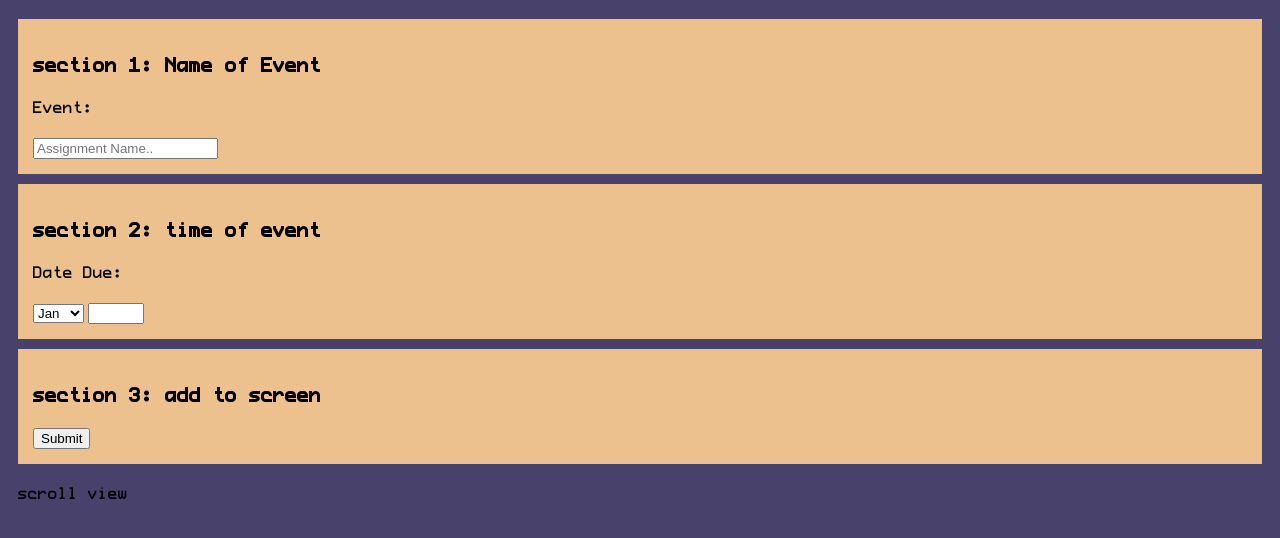
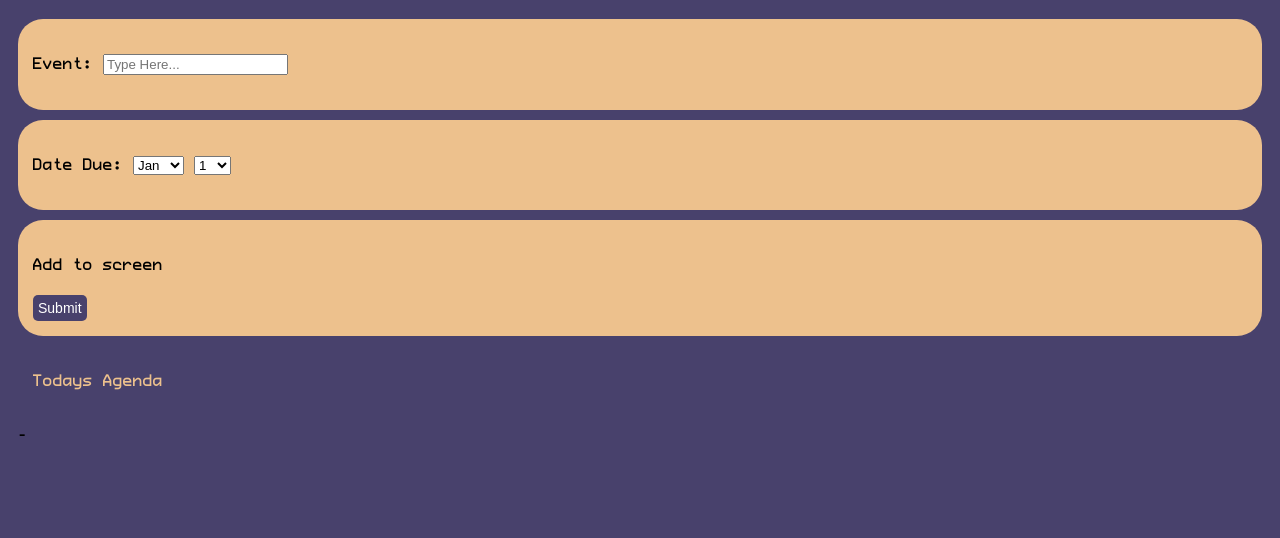
Before and after one commit to Sergio-Chiquete-Castro/Reminder-, a plain HTML site: page index.html in a window 1280 px wide. Shown: the part 56-594 px from the top of the page. Drawn offline with Linux system fonts and the light colour scheme.

Commit message:
Add files via upload

```diff
--- a/index.html
+++ b/index.html
@@ -1,100 +1,131 @@
 <!DOCTYPE html>
 <html>
+  <head>
+    <meta charset="UTF-8" />
+    <meta
+      name="viewport"
+      content="width=device-width,
+    initial-scale=1.0"
+    />
 
-<head>
-    <meta charset="UTF-8">
-    <meta name="viewport" content="width=device-width,
-    initial-scale=1.0">
-
-    <link rel="stylesheet" href="main.css">
+    <link rel="stylesheet" href="main.css" />
 
     <title>[Remind ME] by Sergio</title>
-
-
   </head>
 
   <body>
-
-
-
     <div class="title">
-        <h1>
-            Remind Myself Notes
-        </h1>
+      <h1>Remind Myself Notes</h1>
     </div>
 
-
     <section class="section-one">
-
       <div class="div-One">
-            <h2 class="text1">section 1: Name of Event </h2>
-            <form>
-                <label>
-                    <p>Event:</p>
-                </label>
-                <input type="text" placeholder="Assignment Name..">
-
-            </form>
-            </form>
+        <p>
+          Event:
+          <input type="text" id="userInput" placeholder="Type Here..." />
+        </p>
       </div>
 
-
-
       <div class="div-Two">
-            <h2 class="text2">section 2: time of event</h2>
-
-
-            <label>
-                <p>Date Due: </p>
-            </label>
-
-            <form>
-
-
+        <p>
+          Date Due:
           <select id="monthInput">
-                    <option> Jan </option>
-                    <option> Feb </option>
-                    <option> Mar</option>
-                    <option> Apr</option>
-                    <option> May</option>
-                    <option> June</option>
-                    <option> July</option>
-                    <option> Aug</option>
-                    <option> Sept</option>
-                    <option> Oct</option>
-                    <option> Nov</option>
-                    <option> Dec</option>
-
+            <option>Jan</option>
+            <option>Feb</option>
+            <option>Mar</option>
+            <option>Apr</option>
+            <option>May</option>
+            <option>June</option>
+            <option>July</option>
+            <option>Aug</option>
+            <option>Sept</option>
+            <option>Oct</option>
+            <option>Nov</option>
+            <option>Dec</option>
           </select>
 
-                <input for="dayInput" type="number" min="1" max="31">
-
-
-            </form>
+          <select id="dayInput">
+            <option>1</option>
+            <option>2</option>
+            <option>3</option>
+            <option>4</option>
+            <option>5</option>
+            <option>6</option>
+            <option>7</option>
+            <option>8</option>
+            <option>9</option>
+            <option>10</option>
+            <option>11</option>
+            <option>12</option>
+            <option>13</option>
+            <option>14</option>
+            <option>15</option>
+            <option>16</option>
+            <option>17</option>
+            <option>18</option>
+            <option>19</option>
+            <option>21</option>
+            <option>22</option>
+            <option>23</option>
+            <option>24</option>
+            <option>25</option>
+            <option>26</option>
+            <option>27</option>
+            <option>28</option>
+            <option>29</option>
+            <option>30</option>
+            <option>31</option>
+          </select>
+        </p>
       </div>
 
       <div class="div-Three">
+        <p class="text3">Add to screen</p>
 
-            <form>
-                <label>
-                    <h2 class="text3">section 3: add to screen</h2>
-                </label>
-
-            </form>
-            <input type="submit">
+        <button class="submit-btn" onclick="displayInput()">Submit</button>
       </div>
     </section>
 
+    <div>
+      <p class="scroll-title">Todays Agenda</p>
+      <p>-</p>
+      <p id="output"></p>
 
+      <script>
+        function displayInput() {
+          // Get the input values
+          var input = document.getElementById("userInput").value;
+          var month = document.getElementById("monthInput").value;
+          var day = document.getElementById("dayInput").value;
 
+          // Create a new div to contain the entry and delete button
+          var newEntryDiv = document.createElement("div");
 
-    <div>
-        <p>
-            scroll view
-        </p>
+          // Create a new paragraph element to display the input
+          var newEntry = document.createElement("p");
+          newEntry.innerHTML =
+            input + " | <strong>Due:</strong> " + month + " " + day;
+
+          // Create the delete button
+          var deleteButton = document.createElement("button");
+          deleteButton.innerHTML = "Delete";
+          deleteButton.className = "delete-btn";
+          deleteButton.onclick = function () {
+            newEntryDiv.remove(); // Remove the entire div containing the entry and button
+          };
+
+          // Append the entry and delete button to the new div
+          newEntryDiv.appendChild(newEntry);
+          newEntryDiv.appendChild(deleteButton);
+
+          // Append the new div to the output div
+          document.getElementById("output").appendChild(newEntryDiv);
+
+          // Clear input fields after submitting
+          document.getElementById("userInput").value = "";
+          document.getElementById("dayInput").value = "";
+        }
+      </script>
     </div>
-
-
   </body>
-
 </html>
--- a/main.css
+++ b/main.css
@@ -1,17 +1,15 @@
 body {
-    background-color: #48416C;
-
-
+  background-color: #48416c;
 }
 
 .section-one {
-    background-color: #48416C;
+  background-color: #48416c;
 }
 
 /*FONTS*/
 @font-face {
   font-family: BlockyFont;
-    src: url(BloxBrk-M7Ke.ttf)
+  src: url(BloxBrk-M7Ke.ttf);
 }
 
 @font-face {
@@ -23,54 +21,105 @@ body {
 
 h1 {
   font-family: BlockyFont;
-    color: #EDC18D;
+  color: #edc18d;
   letter-spacing: 3px;
 }
 
 .title {
   text-align: center;
-
 }
 
-
 .div-One {
-    background-color: #EDC18D;
+  background-color: #edc18d;
   padding: 15px;
-
+  border-radius: 25px;
 }
 
 .div-Two {
-    background-color: #EDC18D;
+  background-color: #edc18d;
   padding: 15px;
+  border-radius: 25px;
 }
-
 .div-Three {
-    background-color: #EDC18D;
+  background-color: #edc18d;
   padding: 15px;
+  border-radius: 25px;
 }
 
 .text1 {
   font-family: BoldFont;
-
 }
 
 .text2 {
   font-family: BoldFont;
-
 }
 
 .text3 {
   font-family: BoldFont;
-
 }
-
 
 p {
   font-family: BoldFont;
   font-size: 20px;
 }
 
-
 div {
   margin: 10px;
 }
+
+#output {
+  width: 95%;
+  max-height: 200px; /* Set a max height for the scrollable area */
+  overflow-y: auto; /* Enable vertical scrolling */
+  padding: 10px;
+  margin-top: 10px;
+  background-color: #48416c;
+  border: #555 1px;
+  color: #edc18d;
+}
+
+/* Optional: Customize the scrollbar */
+#output::-webkit-scrollbar {
+  width: 10px;
+}
+
+#output::-webkit-scrollbar-thumb {
+  background-color: #888;
+  border-radius: 5px;
+}
+
+#output::-webkit-scrollbar-thumb:hover {
+  background-color: #555;
+}
+
+.delete-btn {
+  background-color: #edc18d;
+  color: black;
+  border: none;
+  padding: 5px 5px;
+  font-size: 14px;
+  border-radius: 5px;
+}
+
+.delete-btn:hover {
+  background-color: #edc18d;
+}
+
+.delete-btn:active {
+  background-color: #edc18d;
+}
+
+.submit-btn {
+  background-color: #48416c;
+  color: white;
+  border: none;
+  padding: 5px 5px;
+  font-size: 14px;
+  border-radius: 5px;
+}
+
+.scroll-title {
+    color:#edc18d;
+    padding: 15px;
+
+}
```
Lines whose indentation alone changed are shown as unchanged.
